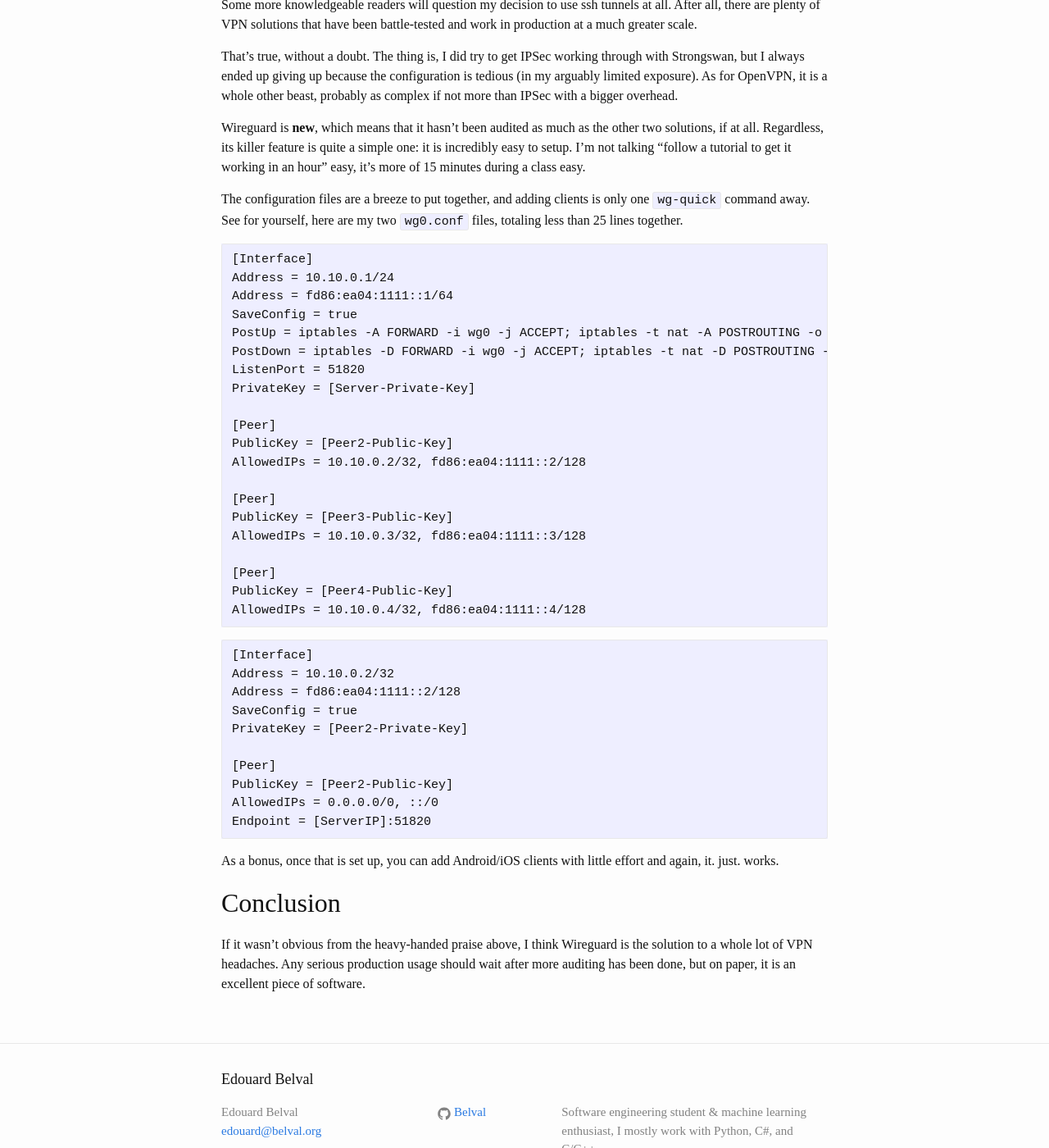
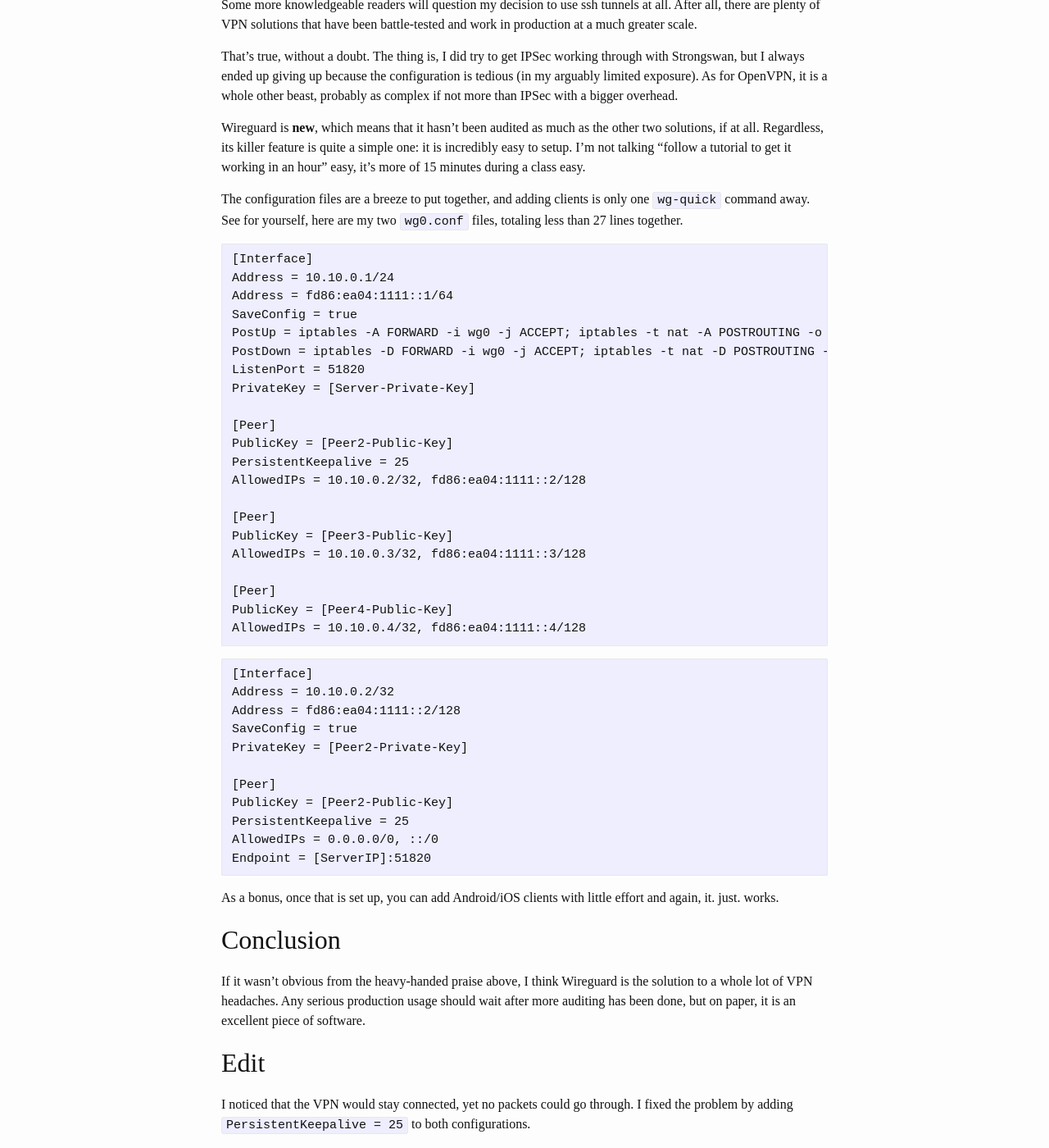
Before and after one commit to Belval/belval.github.io, a Jekyll site: the page built from _posts/2020-02-10-wireguard-is-awesome.markdown, in a window 1280 px wide and 1400 px high, scrolled down 665 px. Shown: the whole window at 82% size. Built offline with Jekyll 4.4.1, drawn with Linux system fonts in a browser that asks for light colours.

Commit message:
Fixes and typos

````diff
--- a/_posts/2020-02-10-wireguard-is-awesome.markdown
+++ b/_posts/2020-02-10-wireguard-is-awesome.markdown
@@ -21,7 +21,7 @@ That's true, without a doubt. The thing is, I did try to get IPSec working throu
 
 Wireguard is **new**, which means that it hasn't been audited as much as the other two solutions, if at all. Regardless, its killer feature is quite a simple one: it is incredibly easy to setup. I'm not talking "follow a tutorial to get it working in an hour" easy, it's more of 15 minutes during a class easy.
 
-The configuration files are a breeze to put together, and adding clients is only one `wg-quick` command away. See for yourself, here are my two `wg0.conf` files, totaling less than 25 lines together.
+The configuration files are a breeze to put together, and adding clients is only one `wg-quick` command away. See for yourself, here are my two `wg0.conf` files, totaling less than 27 lines together.
 
 ```
 [Interface]
@@ -35,6 +35,7 @@ PrivateKey = [Server-Private-Key]
 
 [Peer]
 PublicKey = [Peer2-Public-Key]
+PersistentKeepalive = 25
 AllowedIPs = 10.10.0.2/32, fd86:ea04:1111::2/128
 
 [Peer]
@@ -55,6 +56,7 @@ PrivateKey = [Peer2-Private-Key]
 
 [Peer]
 PublicKey = [Peer2-Public-Key]
+PersistentKeepalive = 25
 AllowedIPs = 0.0.0.0/0, ::/0
 Endpoint = [ServerIP]:51820
 ```
@@ -64,3 +66,7 @@ As a bonus, once that is set up, you can add Android/iOS clients with little eff
 ## Conclusion
 
 If it wasn't obvious from the heavy-handed praise above, I think Wireguard is the solution to a whole lot of VPN headaches. Any serious production usage should wait after more auditing has been done, but on paper, it is an excellent piece of software.
+
+## Edit
+
+I noticed that the VPN would stay connected, yet no packets could go through. I fixed the problem by adding `PersistentKeepalive = 25` to both configurations.
````
